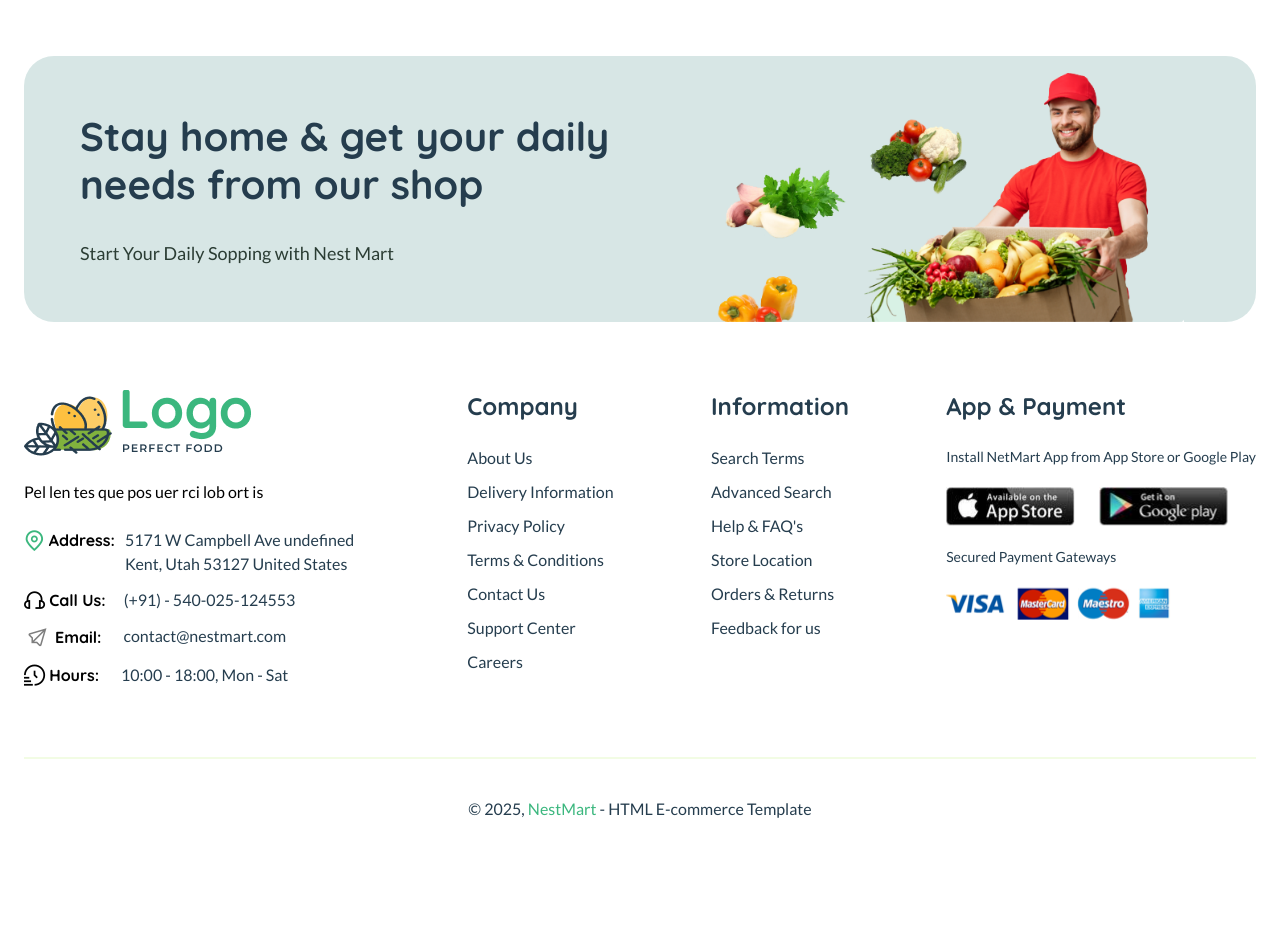
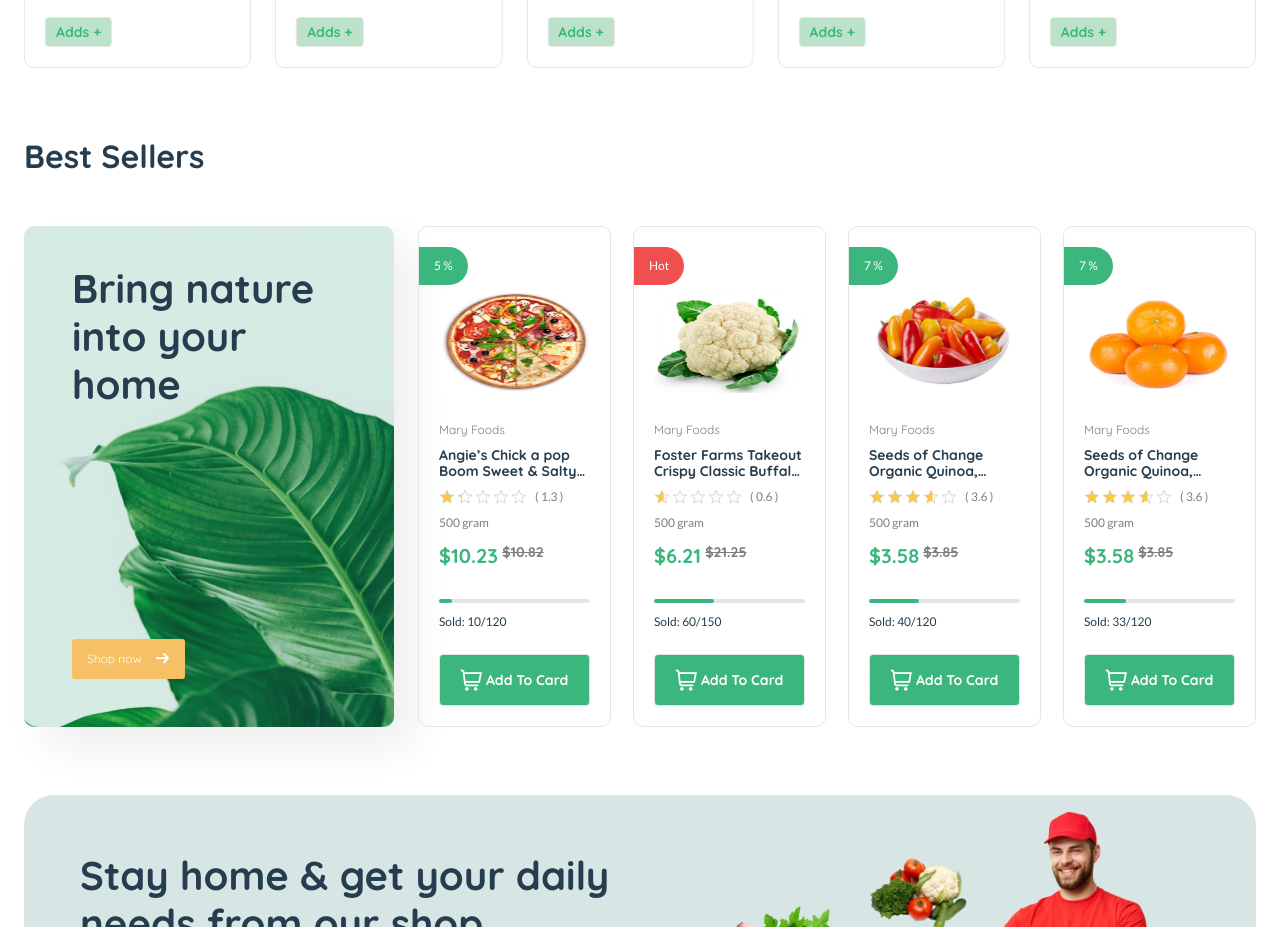
Before and after one commit to ali-76/Grocery-shop, a Next.js app: page / in a window 1280 px wide. Shown: the part 2640-3567 px from the top of the page. Built offline with nearby package versions, Linux system fonts and the light colour scheme.

Commit message:
feat: add BestSellerSliders component and update SimpleProductCard

```diff
--- a/src/components/common/product/product-card/SimpleProductCard.tsx
+++ b/src/components/common/product/product-card/SimpleProductCard.tsx
@@ -1,6 +1,6 @@
 import { simpleProductType } from "@/types/simpleProductType";
-import { Badge, IconBox, Rating } from "../../ul";
-import { ImageView } from "../../image-view";
+import { Badge, IconBox, Rating } from "@/components";
+import { ImageView } from "@/components";
 import Link from "next/link";
 
 interface Props {
@@ -25,7 +25,7 @@ export function SimpleProductCard({item} : Props) {
       <ImageView src={item.img} alt="Product image" width={717} height={526} className="m-auto w-full aspect-[3/2] mb-[28px]" />
       <div className="flex flex-col gap-2">
         <div className="text-gray-500 text-xsmall">{item.shopName}</div>
-        <Link href={"#"}><h3 className="text-heading-sm text-blue-300 min-h-[33px] line-clamp-2 overflow-hidden">{item.title}</h3></Link>
+        <Link href={"#"}><h3 className="text-heading-sm text-blue-300 min-h-[33px] line-clamp-2 overflow-hidden" title={item.title}>{item.title}</h3></Link>
         <div className="flex gap-4">
           <Rating rate={item.rate} />
         </div>
@@ -35,23 +35,31 @@ export function SimpleProductCard({item} : Props) {
         <div className="flex flex-wrap">
         {
           item.sale_price ?
-          <>
+          <div className="flex flex-col sm:flex-row min-h-10">
             <span className="text-heading5 text-green-200 mr-1">${item.sale_price}</span>
             <span className="text-heading-sm line-through text-gray-500">${item.price}</span>
-          </>
+          </div>
           :
-          <span className="text-heading5 text-green-200 mr-1">${item.price}</span>
+          <span className="text-heading5 text-green-200 mr-1 min-h-10">${item.price}</span>
         }
         </div>
+      </div>
+        {
+          item.total && item.sold ?
+          <div className="flex flex-col">
+            <div className="mt-[15px] bg-gray-200 h-[4px] w-full rounded-[2px]">
+              <div style={{width:`${item.sold/item.total*100}%`}} className="bg-green-200 h-[4px] rounded-[2px]"></div>
+            </div>
+            <div className="mt-2.5 font-lato text-blue-300 text-xsmall">Sold: {item.sold}/{item.total}</div>
+            <div className="mt-[23px]">
+              <button className="flex justify-center items-center gap-2 xl:text-heading-sm text-white border-[1px] w-full rounded-[4px] bg-green-200 hover:bg-yellow-100 px-2 py-2 lg:py-[14px]">
+                <IconBox icon="icon-shopping-cart" title="Add To Card" titleClassName="text-heading-sm"/>
+              </button>
+            </div>
+          </div>
+          :
           <div className="add-product">
-          <button className="
-            flex items-center justify-center
-            text-heading-xs sm:text-heading-sm
-            text-green-200 bg-green-150
-            border rounded px-2.5 py-1.5
-            hover:bg-green-200 hover:text-green-900
-            transition duration-300 ease-in-out
-          ">
+            <button className="flex items-center justify-center text-heading-xs sm:text-heading-sm text-green-200 bg-green-150 border rounded px-2.5 py-1.5 hover:bg-green-200 hover:text-green-900 transition duration-300 ease-in-out">
               <span className="sm:hidden">+</span>
               <span className="hidden sm:flex">Adds +</span>
             </button>
@@ -63,7 +71,7 @@ export function SimpleProductCard({item} : Props) {
               </div>
             </div>
           </div>
-      </div>
+        }
     </div>
   );
 }
--- a/src/components/common/ul/rating/Rating.tsx
+++ b/src/components/common/ul/rating/Rating.tsx
@@ -43,7 +43,7 @@ export function Rating({
       </ul>
 
       {showNumber && (
-        <div className="text-xsmall text-gray-500 font-lato mr-2 ml-2">
+        <div className="hidden sm:flex text-xsmall text-gray-500 font-lato mr-2 ml-2">
           ( {clampedRate.toFixed(1)} )
         </div>
       )}
--- /dev/null
+++ b/src/components/pages/homepage/best-sellers-slider/BestSellerSliders.tsx
@@ -0,0 +1,49 @@
+import { SimpleProductCard } from "@/components/common";
+import { simpleProductType } from "@/types/simpleProductType";
+import { Autoplay } from 'swiper/modules';
+import { Swiper, SwiperSlide } from 'swiper/react';
+
+interface Props  {
+  items : simpleProductType[];
+}
+
+export function BestSellerSliders({items} : Props) {
+   return (
+        <Swiper
+        modules={[Autoplay]}
+        spaceBetween={16}
+        slidesPerView={2}
+        autoplay = {true}
+        loop = {true}
+        breakpoints = {{
+            640: {
+                slidesPerView: 3,
+                spaceBetween: 17
+            },
+            768: {
+                slidesPerView: 2.2,
+                spaceBetween: 18
+            },
+            1024: {
+                slidesPerView: 3,
+                spaceBetween: 22
+            },
+            1280: {
+                slidesPerView: 4,
+                spaceBetween: 22
+            },
+        }}
+        >
+
+            {
+                items.map((itemCard : simpleProductType , index : number) => {
+                    return(
+                        <SwiperSlide key={index}>
+                            <SimpleProductCard item={itemCard}/>
+                        </SwiperSlide>
+                    )
+                })
+            }
+        </Swiper>
+    );
+}
--- /dev/null
+++ b/src/components/pages/homepage/best-sellers-slider/index.ts
@@ -0,0 +1 @@
+export * from './BestSellerSliders'
--- a/src/components/pages/homepage/index.ts
+++ b/src/components/pages/homepage/index.ts
@@ -1 +1,3 @@
 export * from './featured-categories'
+export * from './mini-product-slider'
+export * from './best-sellers-slider'
--- a/src/components/pages/index.ts
+++ b/src/components/pages/index.ts
@@ -1,2 +1 @@
 export * from './homepage'
-export * from './mini-product-slider'
--- /dev/null
+++ b/src/mock/bestSellersProduct.ts
@@ -0,0 +1,75 @@
+import { simpleProductType } from '@/types/simpleProductType'
+
+export const bestSellersProductMock : simpleProductType[] = [
+    {
+        img : "/assets/images/products/hamburger.png",
+        shopName : "Mary Foods",
+        title : "All Natural Italian-Style Chicken Meatballs",
+        rate : 4.5 ,
+        weight : 500 ,
+        unit : "gram",
+        price : 4.1,
+        sold : 120,
+        total: 120
+    },
+    {
+        img : "/assets/images/products/pizza.png",
+        shopName : "Mary Foods",
+        title : "Angie’s Chick a pop Boom Sweet & Salty Kettle Corn",
+        rate : 1.3 ,
+        weight : 500 ,
+        unit : "gram",
+        sale_price : 10.23 ,
+        price : 10.82,
+        sold : 10,
+        total: 120,
+    },
+        {
+        img : "/assets/images/products/cabbage.png",
+        shopName : "Mary Foods",
+        title : "Foster Farms Takeout Crispy Classic Buffalo Wings",
+        rate : 0.6 ,
+        weight : 500 ,
+        unit : "gram",
+        sale_price : 6.21 ,
+        price : 21.25,
+        sold : 60,
+        total: 150,
+    },
+    {
+        img : "/assets/images/products/paper.png",
+        shopName : "Mary Foods",
+        title : "Seeds of Change Organic Quinoa, Brown, & Red Rice",
+        rate : 3.6 ,
+        weight : 500 ,
+        unit : "gram",
+        sale_price : 3.58 ,
+        price : 3.85,
+        sold : 40,
+        total: 120,
+    },
+    {
+        img : "/assets/images/products/tanjerin.png",
+        shopName : "Mary Foods",
+        title : "Seeds of Change Organic Quinoa, Brown, & Red Rice",
+        rate : 3.6 ,
+        weight : 500 ,
+        unit : "gram",
+        sale_price : 3.58 ,
+        price : 3.85,
+        sold : 33,
+        total: 120,
+    },
+    {
+        img : "/assets/images/products/cucumber.png",
+        shopName : "Mary Foods",
+        title : "Seeds of Change Organic Quinoa, Brown, & Red Rice",
+        rate : 3.6 ,
+        weight : 500 ,
+        unit : "gram",
+        sale_price : 3.58 ,
+        price : 3.85,
+        sold : 50,
+        total: 120,
+    },
+]
--- a/src/mock/popularFruit.ts
+++ b/src/mock/popularFruit.ts
@@ -19,7 +19,7 @@ export const popularFruitMock : simpleProductType[] = [
         weight : 500 ,
         unit : "gram",
         sale_price : 3.58 ,
-        price : 3.85
+        price : 15.85
     },
     {
         badge : "Sale",
--- a/src/pages/index.tsx
+++ b/src/pages/index.tsx
@@ -1,6 +1,7 @@
-import { Banner, FeaturedCategories, IconBox, MiniProductSlider, Section, SimpleProductSlider } from "@/components";
+import { Banner, BestSellerSliders, FeaturedCategories, IconBox, MiniProductSlider, Section, SimpleProductSlider } from "@/components";
 import { popularProductMock } from "@/mock/popularProduct";
 import { popularFruitMock } from "@/mock/popularFruit";
+import { bestSellersProductMock } from "@/mock/bestSellersProduct";
 
 export default function Home() {
   return (
@@ -44,6 +45,22 @@ export default function Home() {
         </div>
         <SimpleProductSlider items={popularFruitMock} nextEl={".swiper-nav-right2"} prevEl={".swiper-nav-left2"}/>
       </Section>
+
+      <Section>
+        <div className="flex justify-between mb-[50px]">
+          <h2 className="text-heading6 md:text-heading5 lg:text-heading4 xl:text-heading3 text-blue-300">Best Sellers</h2>
+        </div>
+        <div className="flex gap-[24px]">
+          <div className="bg-[url('/assets/images/bg-leaf.png')] bg-no-repeat bg-bottom bg-[#3BB77E] rounded-[10px] shadow-[20px_20px_40px_0_rgba(24,24,24,0.07)] p-12 pt-[38px] self-stretch flex-col justify-between max-w-[370px] hidden md:flex">
+            <h3 className="text-heading2 text-blue-300">Bring nature into your home</h3>
+            <a href="#" className="mt-6 pl-[15px] pr-2.5 py-2 bg-yellow-100 hover:bg-green-200 rounded-[3px] cursor-pointer inline-flex max-w-max items-center gap-2.5">
+              <div className="text-xsmall text-white">Shop now</div>
+              <i className="icon-arrow-small-right text-[24px]"></i>
+            </a>
+          </div>
+          <BestSellerSliders items={bestSellersProductMock}/>
+        </div>
+      </Section>
     </main>
   );
 }
--- a/src/types/simpleProductType.ts
+++ b/src/types/simpleProductType.ts
@@ -8,4 +8,6 @@ export interface simpleProductType {
     unit : string;
     sale_price? : number;
     price : number;
+    sold? : number;
+    total? : number;
 }
```
Also changed, not shown: src/components/pages/homepage/mini-product-slider/MiniProductSlider.tsx (renamed from src/components/pages/mini-product-slider/MiniProductSlider.tsx), src/components/pages/homepage/mini-product-slider/index.ts (renamed from src/components/pages/mini-product-slider/index.ts). Lines whose indentation alone changed are shown as unchanged.
